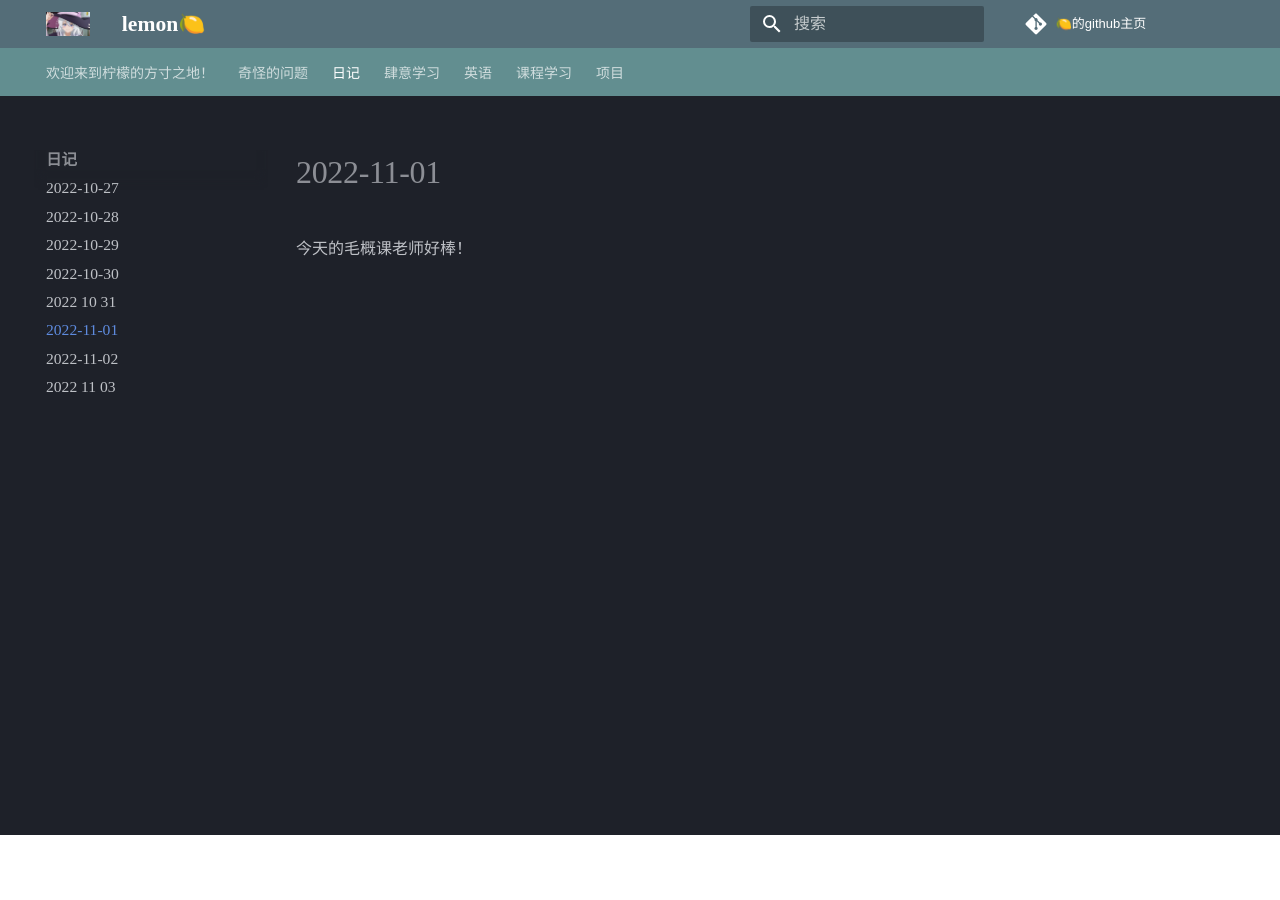
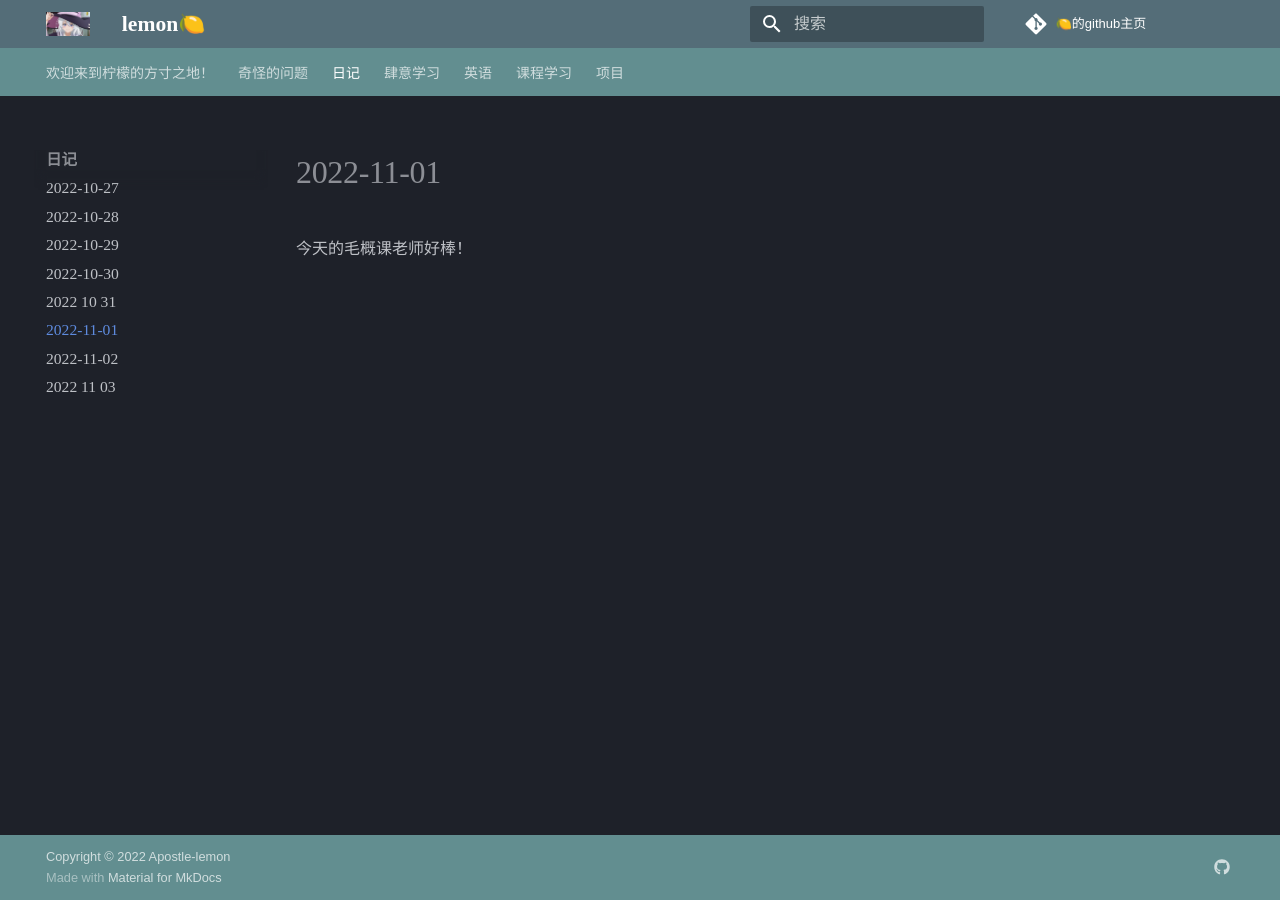
Before and after one commit to Apostle-lemon/Apostle-lemon.github.io, an MkDocs documentation site: the page built from docs/日记/2022-11-01.md, in a window 1280 px wide. Built offline with MkDocs 1.6.1 and Material for MkDocs 9.7.7, drawn with Linux system fonts in a browser that asks for light colours; some web fonts are replaced.

Commit message:
vault backup: 2022-11-03 22:56:02
Affected files:
docs/css/color.css

```diff
--- a/docs/css/color.css
+++ b/docs/css/color.css
@@ -7,5 +7,6 @@
 }
 
 .md-footer-meta {
-    background-color: #fff;
+    /* background-color: GRB(84,109,120); */
+    background-color: #628E90;
 }
```
